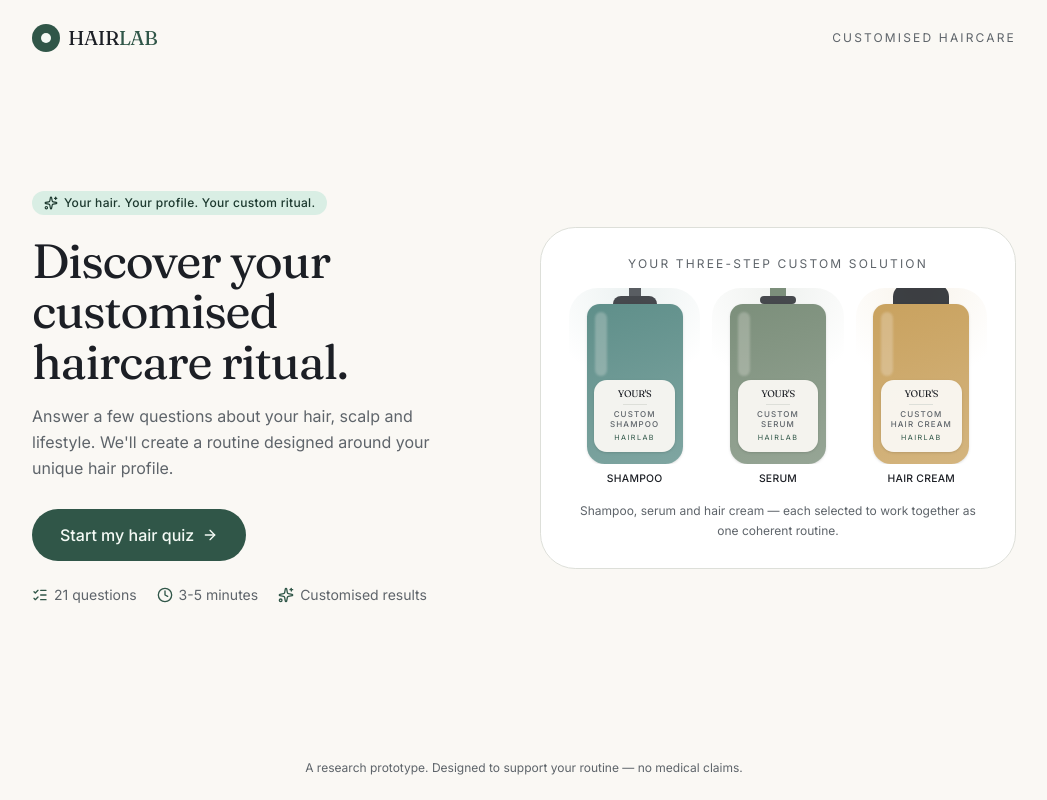
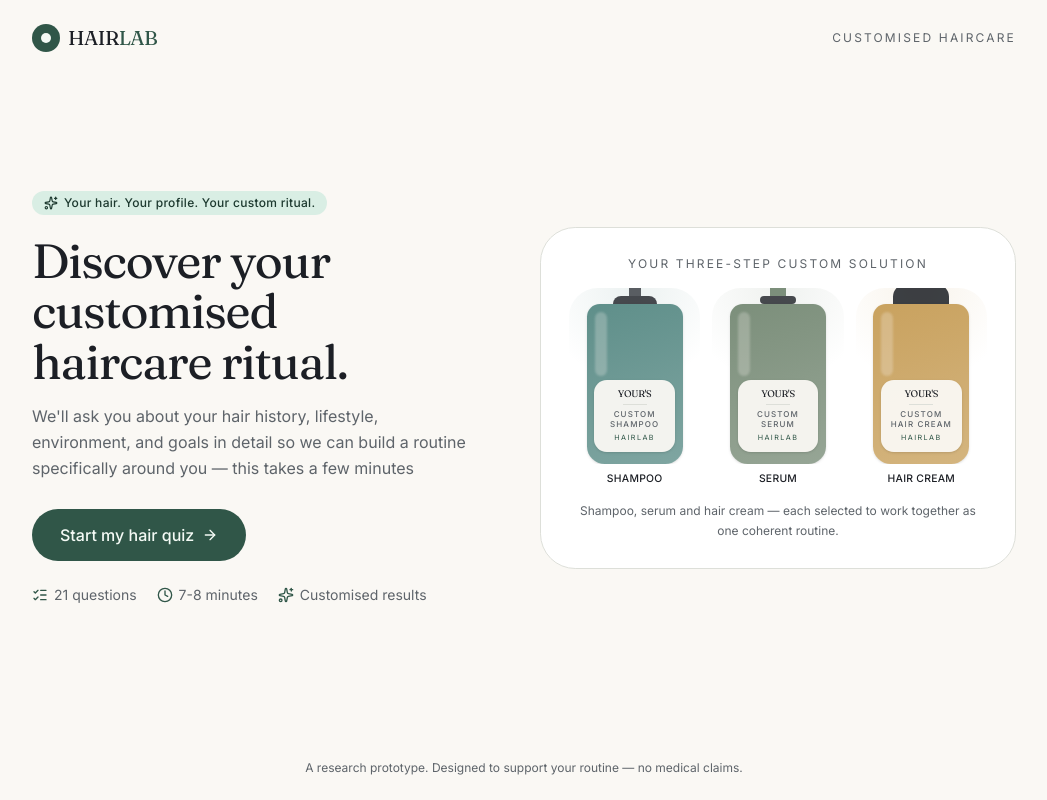
Before and after one commit to Sidggn/High-customisation, a Next.js app: page / in a window 1280 px wide. Shown: the whole page, without its empty margins (116-1163 px from the left). Built offline with nearby package versions, Linux system fonts and the light colour scheme.

Commit message:
feat: update landing page details and time estimate
We'll ask you about your hair history, lifestyle, environment, and goals in detail so we can build a routine specifically around you — this takes a few minutes 7-8 minutes now

Co-authored-by: Sidggn <180832237+Sidggn@users.noreply.github.com>

```diff
--- a/components/hairlab/landing.tsx
+++ b/components/hairlab/landing.tsx
@@ -32,8 +32,7 @@ export function Landing({ onStart }: { onStart: () => void }) {
           </h1>
 
           <p className="mt-4 max-w-md text-pretty leading-relaxed text-muted-foreground">
-            Answer a few questions about your hair, scalp and lifestyle. We&apos;ll
-            create a routine designed around your unique hair profile.
+            We'll ask you about your hair history, lifestyle, environment, and goals in detail so we can build a routine specifically around you — this takes a few minutes
           </p>
 
           <button
@@ -50,7 +49,7 @@ export function Landing({ onStart }: { onStart: () => void }) {
               <ListChecks className="size-4 text-primary" /> 21 questions
             </li>
             <li className="flex items-center gap-1.5">
-              <Clock className="size-4 text-primary" /> 3-5 minutes
+              <Clock className="size-4 text-primary" /> 7-8 minutes
             </li>
             <li className="flex items-center gap-1.5">
               <Sparkles className="size-4 text-primary" /> Customised results
```
